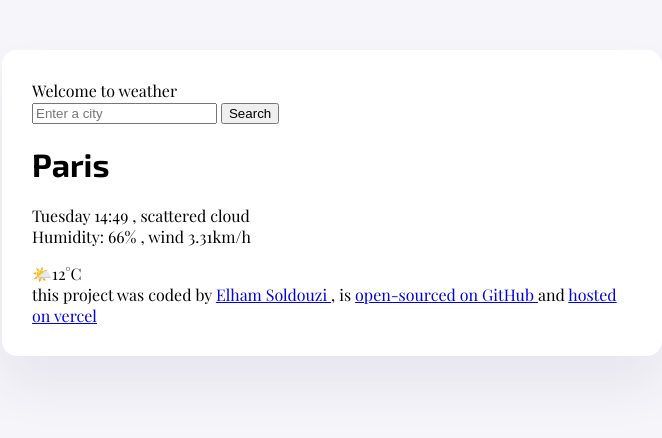
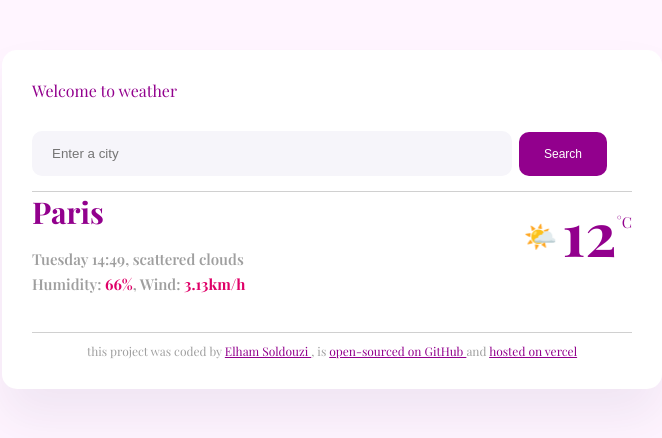
Before and after one commit to ElhamSoldouzi/week7-shecode-homework, a plain HTML site: page index.html in a window 1280 px wide. Shown: the whole page, without its empty margins (308-970 px from the left). Drawn offline with nearby package versions, Linux system fonts and the light colour scheme; a web font is replaced by a local one.

Commit message:
add basic css

```diff
--- a/index.html
+++ b/index.html
@@ -25,18 +25,32 @@
     <div class="app">
       <header>Welcome to weather</header>
       <main>
-        <form>
-          <input type="search" placeholder="Enter a city" required />
-          <input type="submit" value="Search" />
+        <form class="search-form">
+          <input
+            type="search"
+            placeholder="Enter a city"
+            required
+            class="search-form-input"
+          />
+          <input type="submit" value="Search" class="search-form-button" />
         </form>
-        <div>
-          <h1>Paris</h1>
-          <p>
-            Tuesday 14:49 , scattered cloud<br />
-            Humidity: 66% , wind 3.31km/h
-          </p>
+        <div class="line"></div>
+
+        <div class="data">
+          <div>
+            <h1 class="city">Paris</h1>
+            <p class="details">
+              Tuesday 14:49, scattered clouds
+              <br />
+              Humidity: <strong>66%</strong>, Wind: <strong>3.13km/h</strong>
+            </p>
+          </div>
+          <div class="temperature">
+            <div class="icon">🌤️</div>
+            <div class="number">12</div>
+            <div class="degree">°C</div>
+          </div>
         </div>
-        <div>🌤️12°C</div>
       </main>
       <footer>
         this project was coded by
--- a/src/style.css
+++ b/src/style.css
@@ -1,5 +1,5 @@
 body {
-  background-color: #f6f5fa;
+  background-color: #fff5ff;
   font-family: "Playfair Display", serif;
 }
 
@@ -11,6 +11,87 @@ body {
   border-radius: 15px;
   padding: 30px;
 }
-h1 {
-  font-family: "Exo 2", sans-serif;
+
+* {
+  color: rgb(146, 0, 141);
 }
+
+.line {
+  border-bottom: 1px solid rgb(208, 208, 208);
+  padding: 0 0 5px 0;
+}
+
+.city {
+  margin: 0;
+  font-size: 30px;
+  line-height: 40px;
+}
+
+.details {
+  color: #9f9f9f;
+}
+
+.temperature {
+  display: flex;
+}
+
+.number {
+  font-size: 60px;
+  font-weight: bold;
+  margin-left: 5px;
+}
+.icon {
+  font-size: 27px;
+  margin-top: 25px;
+}
+
+.degree {
+  font-size: 15px;
+  margin-top: 20px;
+}
+.search-form-input {
+  background-color: #f6f5fa;
+  border: none;
+  border-radius: 10px;
+  max-width: 80%;
+  width: 80%;
+  padding: 15px 20px;
+  margin: 10px auto;
+}
+
+.search-form-button {
+  background-color: rgb(146, 0, 141);
+  border: none;
+  border-radius: 10px;
+  padding: 15px 25px;
+  color: white;
+  margin-left: 3px;
+  font-size: 12px;
+}
+
+.data {
+  display: flex;
+  justify-content: space-between;
+}
+
+.details {
+  color: #9f9f9f;
+  font-size: 15px;
+  line-height: 25px;
+  font-weight: 600;
+}
+
+.details strong {
+  color: rgb(223, 0, 104);
+}
+
+main {
+  padding: 20px 0;
+}
+footer {
+  border-top: 1px solid rgb(208, 208, 208);
+  padding: 10px 0 0 0;
+  text-align: center;
+  font-size: 12px;
+  color: #9f9f9f;
+}
```
